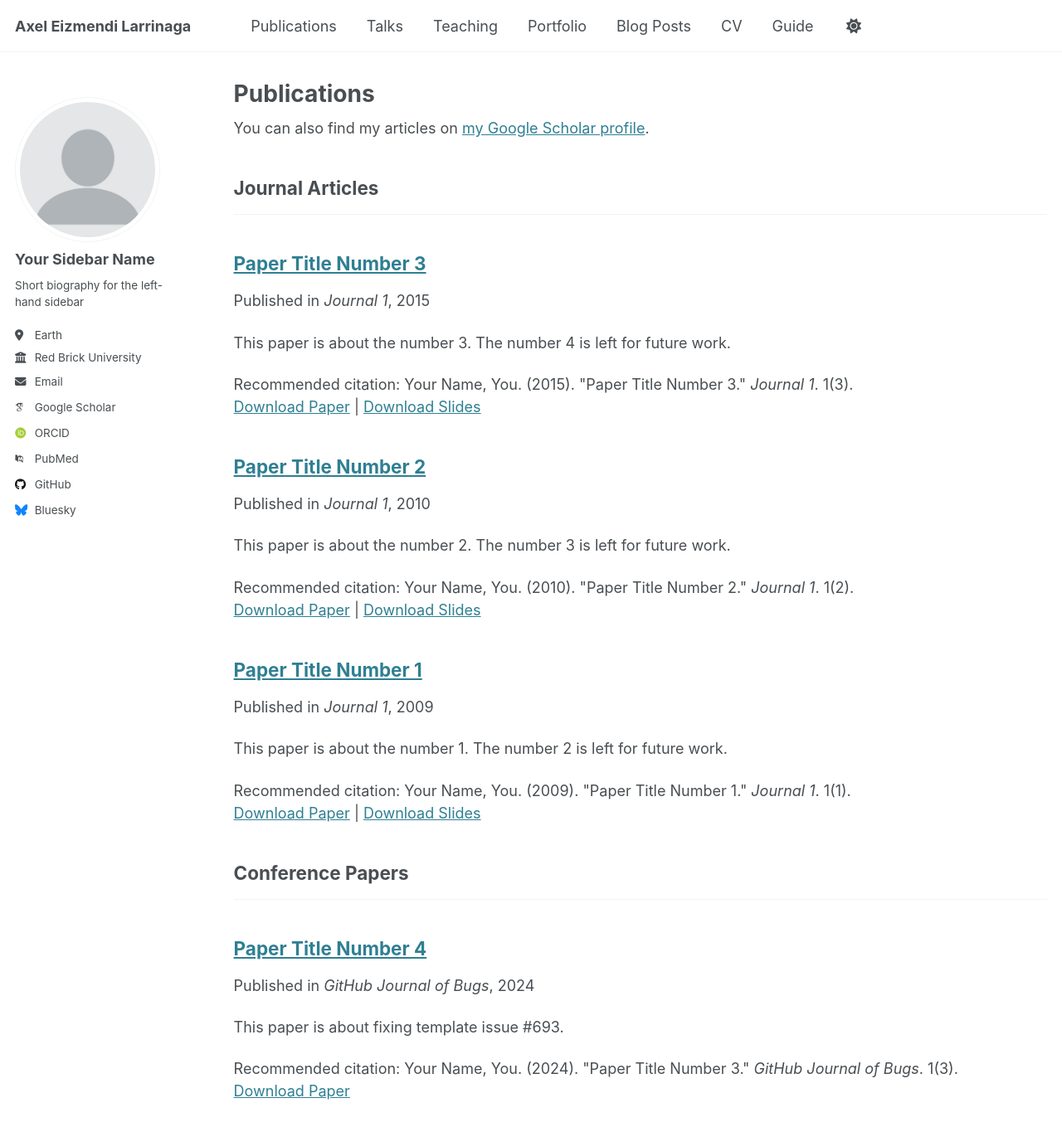
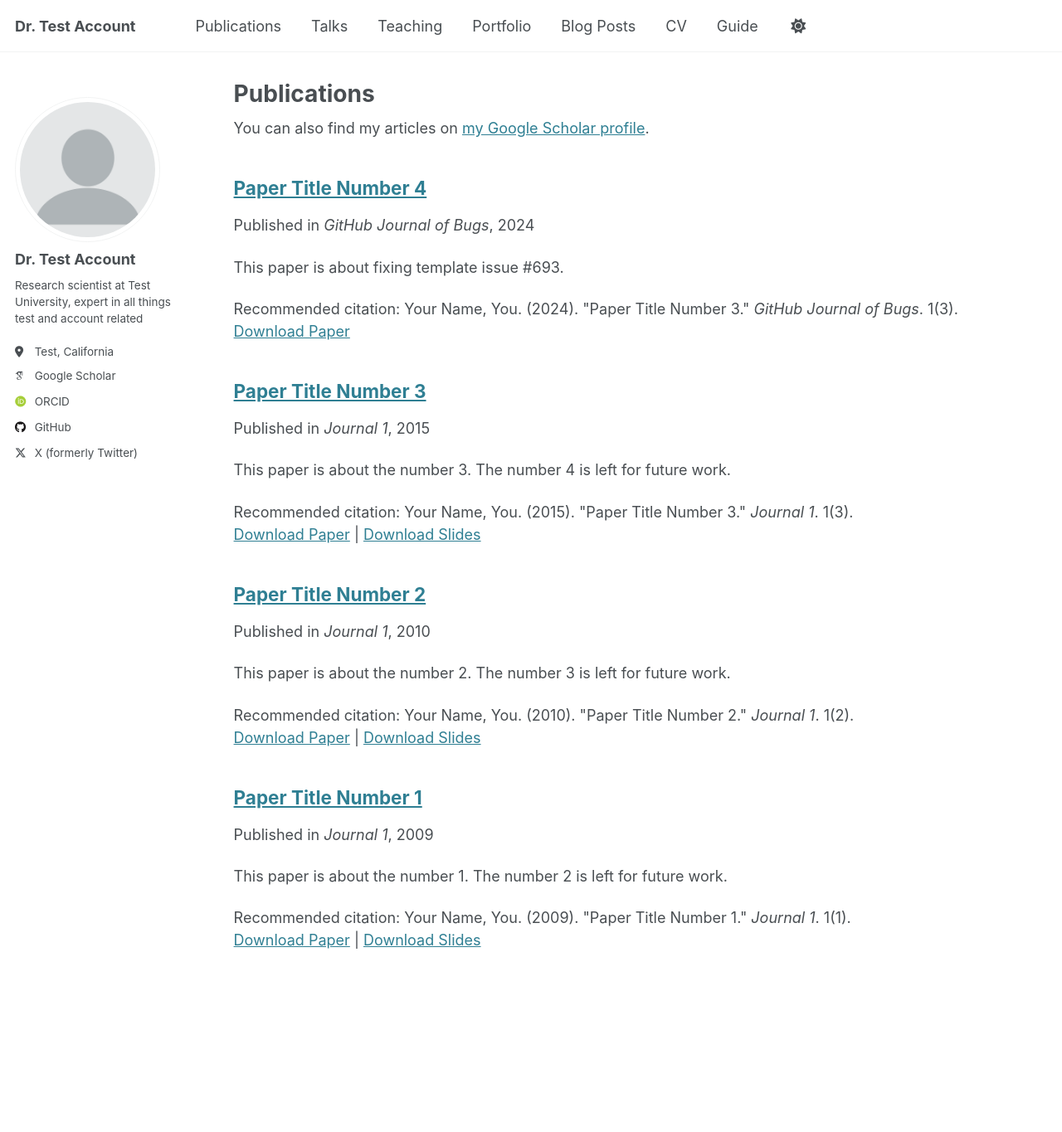
Before and after one commit to aeizmen/eizmendi.github.io, a Jekyll site: the page built from _pages/publications.html, in a window 1280 px wide and 1400 px high. Shown: the top 1365 px of the window at 83% size. Built offline with Jekyll 4.4.1, drawn with Linux system fonts in a browser that asks for light colours; some web fonts are replaced; part of the change alters nothing that is shown; some of the changed text lies outside the part shown.

Commit message:
Update _config.yml

```diff
--- a/_config.yml
+++ b/_config.yml
@@ -3,94 +3,20 @@
 # This config file is meant for settings that affect your entire site, values
 # which you are expected to set up once and rarely need to edit after that.
 # For technical reasons, this file is *NOT* reloaded automatically when you use
-# `jekyll serve -l -H localhost`. If you change this file, please restart the
-# server process.
-
-# Basic Site Settings
-locale                   : "en-US"
-site_theme               : "default"
-title                    : "Axel Eizmendi Larrinaga"
-title_separator          : "-"
-name                     : &name "Your Name"
-description              : &description "personal description"
-url                      : https://academicpages.github.io # the base hostname & protocol for your site e.g. "https://[your GitHub username].github.io"
-baseurl                  : "" # the subpath of your site, e.g. "/blog"
-repository               : "academicpages/academicpages.github.io"
-
-# Site Author - The following control what appear as part of the author content on the side bar.
-#               If a field is blank the icon and link will not appear, otherwise it will be shown.
-#               Additional customization can be done by editing /_includes/author-profile.html
-author:
-  # Biographic information
-  avatar           : "profile.png"
-  name             : "Your Sidebar Name"
-  pronouns         : # example: "she/her"
-  bio              : "Short biography for the left-hand sidebar"
-  location         : "Earth"
-  employer         : "Red Brick University"
-  uri              : # URL
-  email            : "none@example.org"
-
-  # Academic websites
-  arxiv            : # URL - Update with the correct link to your profile
-  googlescholar    : "https://scholar.google.com/citations?user=PS_CX0AAAAAJ"
-  impactstory      : # URL
-  orcid            : "http://orcid.org/yourorcidurl"
-  semantic         : # URL
-  pubmed           : "https://www.ncbi.nlm.nih.gov/pubmed/?term=john+snow"
-  researchgate     : # URL
-  scopus           : # URL
-
-  # Repositories and software development
-  bitbucket        : # Username - Update with your username on the site
-  codepen          : # Username
-  dribbble         : # Username
-  github           : "academicpages"
-  kaggle           : # Username
-  stackoverflow    : # User number or user number and name (i.e., use "1" or "1/jeff-atwood")
-
-  # Social media
-  bluesky          : "bsky.app" # Replace this with you Bluesky username
-  facebook         : # Username
-  flickr           : # Username
-  foursquare       : # Username
-  goodreads        : # Username
-  google_plus      : # Username
-  keybase          : # Username
-  instagram        : # Username
-  lastfm           : # Username
-  linkedin         : # Username
-  mastodon         : # URL
-  medium           : # URL
-  pinterest        : # Username
-  soundcloud       : # Username
-  steam            : # Username
-  telegram         : # URL
-  tumblr           : # Username
-  twitter          : # Username for X / Twitter
-  vine             : # Username
-  weibo            : # Username
-  wikipedia        : # Username
-  xing             : # Username
-  youtube          : # Username
-  zhihu            : # Username
-
-# Publication Category - The following the list of publication categories and their headings
-publication_category:
-  books:
-    title: 'Books'
-  manuscripts:
-    title: 'Journal Articles'
-  conferences:
-    title: 'Conference Papers'
+# `jekyll serve`. If you change this file, please restart the server process.
 
 # Site Settings
+locale                   : "en-US"
+title                    : "Dr. Test Account"
+title_separator          : "-"
+name                     : &name "Dr. Test Account"
+description              : &description "Research scientist at Test University"
+url                      : https://getorg-testacct.github.io # the base hostname & protocol for your site e.g. "https://mmistakes.github.io"
+baseurl                  : "" # the subpath of your site, e.g. "/blog"
+repository               : "getorg-testacct.github.io"
 teaser                   :  # filename of teaser fallback teaser image placed in /images/, .e.g. "500x300.png"
 breadcrumbs              : false # true, false (default)
 words_per_minute         : 160
-future                   : true
-read_more                : "disabled" # if enabled, adds "Read more" links to excerpts
-talkmap_link             : false      #change to true to add link to talkmap on talks page
 comments:
   provider               : # false (default), "disqus", "discourse", "facebook", "google-plus", "staticman", "custom"
   disqus:
@@ -118,16 +44,13 @@ staticman:
       options:
         format           : "iso8601" # "iso8601" (default), "timestamp-seconds", "timestamp-milliseconds"
 atom_feed:
-  hide                   : false     # change to true to hide the RSS feed in the footer
   path                   : # blank (default) uses feed.xml
-
 
 # SEO Related
 google_site_verification :
 bing_site_verification   :
 alexa_site_verification  :
 yandex_site_verification :
-
 
 # Social Sharing
 twitter:
@@ -147,9 +70,45 @@ social:
 
 # Analytics
 analytics:
-  provider               :  "false" # false (default), "google", "google-universal", "google-analytics-4", "custom"
+  provider               :  "google-universal" # false (default), "google", "google-universal", "custom"
   google:
     tracking_id          :
+
+
+# Site Author
+author:
+  name             : "Dr. Test Account"
+  avatar           : "profile.png"
+  bio              : "Research scientist at Test University, expert in all things test and account related"
+  location         : "Test, California"
+  employer         :
+  googlescholar    : "http://scholar.google.com/this-is-a-test"
+  email            :
+  uri              :
+  bitbucket        :
+  codepen          :
+  dribbble         :
+  flickr           :
+  facebook         :
+  foursquare       :
+  github           : "getorg-testacct"
+  google_plus      :
+  keybase          :
+  instagram        :
+  lastfm           :
+  linkedin         :
+  orcid            : "http://orcid.org/testaccount"
+  pinterest        :
+  soundcloud       :
+  stackoverflow    : # http://stackoverflow.com/users/123456/username
+  steam            :
+  tumblr           :
+  twitter          : "testaccount-this-is-fake"
+  vine             :
+  weibo            :
+  xing             :
+  youtube          :
+  wikipedia        :
 
 
 # Reading Files
@@ -162,28 +121,24 @@ exclude:
   - "*.sublime-workspace"
   - .asset-cache
   - .bundle
-  - .github
   - .jekyll-assets-cache
   - .sass-cache
+  - assets/js/plugins
   - assets/js/_main.js
-  - assets/js/plugins
   - assets/js/vendor
+  - Capfile
   - CHANGELOG
-  - Capfile
   - config
-  - Dockerfile
   - Gemfile
   - Gruntfile.js
   - gulpfile.js
   - LICENSE
-  - local
   - log
   - node_modules
-  - package.json*
+  - package.json
   - Rakefile
   - README
   - tmp
-  - vendor
 keep_files:
   - .git
   - .svn
@@ -211,7 +166,7 @@ kramdown:
   enable_coderay: false
 
 
-# These settings control the types of collections used by the template
+# Collections
 collections:
   teaching:
     output: true
@@ -227,7 +182,7 @@ collections:
     permalink: /:collection/:path/
 
 
-# These settings control how pages and collections are included in the site
+# Defaults
 defaults:
   # _posts
   - scope:
@@ -283,7 +238,6 @@ defaults:
       author_profile: true
       share: true
 
-
 # Sass/SCSS
 sass:
   sass_dir: _sass
@@ -294,25 +248,22 @@ sass:
 permalink: /:categories/:title/
 # paginate: 5 # amount of posts to show
 # paginate_path: /page:num/
-timezone: Etc/UTC # http://en.wikipedia.org/wiki/List_of_tz_database_time_zones
+timezone: America/Los_Angeles # http://en.wikipedia.org/wiki/List_of_tz_database_time_zones
 
 
 # Plugins
-plugins:
-  - jekyll-feed
-  - jekyll-gist
+gems:
   - jekyll-paginate
   - jekyll-sitemap
+  - jekyll-gist
+  - jekyll-feed
   - jekyll-redirect-from
-  - jemoji
-
-# Mimic GitHub Pages with --safe
+# mimic GitHub Pages with --safe
 whitelist:
-  - jekyll-feed
-  - jekyll-gist
   - jekyll-paginate
   - jekyll-sitemap
-  - jekyll-redirect-from
+  - jekyll-gist
+  - jekyll-feed
   - jemoji
 
 
```
